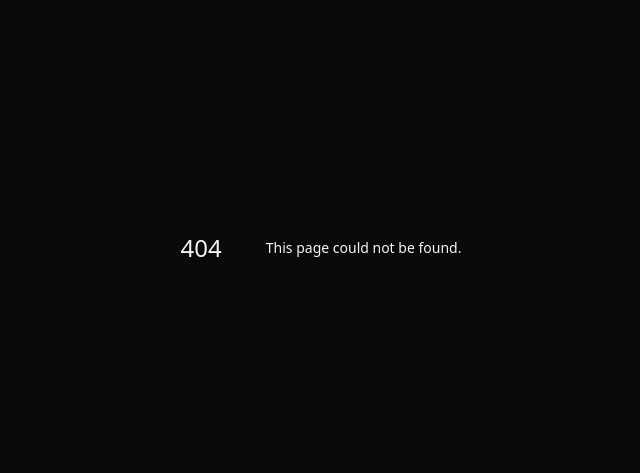
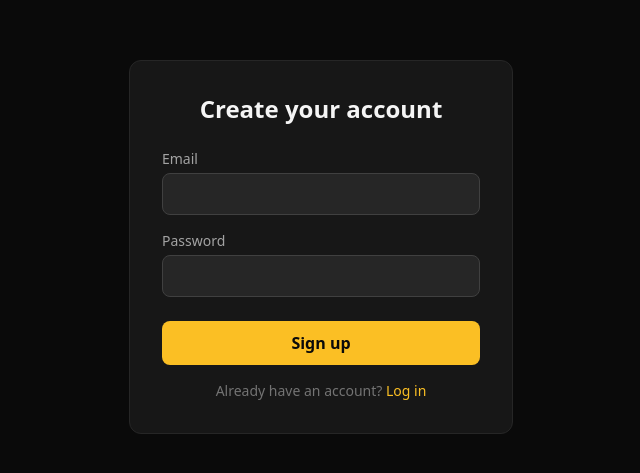
Before and after one commit to hergame-tech/sceneforge, a Next.js app: page /signup in a window 1280 px wide. Before the commit this address had no page. Shown: the part 153-626 px from the top of the page, without its empty margins (319-959 px from the left). Built offline with nearby package versions, Linux system fonts and the light colour scheme.

Commit message:
Create page.tsx

```diff
--- /dev/null
+++ b/app/signup/page.tsx
@@ -0,0 +1,66 @@
+"use client";
+import { useState } from "react";
+import { useRouter } from "next/navigation";
+import { supabaseBrowser } from "@/lib/supabase";
+import Link from "next/link";
+
+export default function SignupPage() {
+  const [email, setEmail] = useState("");
+  const [password, setPassword] = useState("");
+  const [error, setError] = useState("");
+  const [loading, setLoading] = useState(false);
+  const router = useRouter();
+
+  async function handleSignup(e: React.FormEvent) {
+    e.preventDefault();
+    setError("");
+    setLoading(true);
+    const supabase = supabaseBrowser();
+    const { error } = await supabase.auth.signUp({ email, password });
+    setLoading(false);
+    if (error) {
+      setError(error.message);
+      return;
+    }
+    router.push("/dashboard");
+  }
+
+  return (
+    <main className="min-h-screen flex items-center justify-center px-6">
+      <form onSubmit={handleSignup} className="w-full max-w-sm bg-neutral-900 border border-neutral-800 rounded-xl p-8">
+        <h1 className="text-2xl font-bold mb-6 text-center">Create your account</h1>
+        {error && <p className="text-red-400 text-sm mb-4">{error}</p>}
+        <label className="block text-sm mb-1 text-neutral-400">Email</label>
+        <input
+          type="email"
+          required
+          value={email}
+          onChange={(e) => setEmail(e.target.value)}
+          className="w-full mb-4 px-3 py-2 rounded-lg bg-neutral-800 border border-neutral-700 focus:outline-none focus:border-amber-400"
+        />
+        <label className="block text-sm mb-1 text-neutral-400">Password</label>
+        <input
+          type="password"
+          required
+          minLength={6}
+          value={password}
+          onChange={(e) => setPassword(e.target.value)}
+          className="w-full mb-6 px-3 py-2 rounded-lg bg-neutral-800 border border-neutral-700 focus:outline-none focus:border-amber-400"
+        />
+        <button
+          type="submit"
+          disabled={loading}
+          className="w-full bg-amber-400 text-neutral-950 font-semibold py-2.5 rounded-lg hover:bg-amber-300 disabled:opacity-50"
+        >
+          {loading ? "Creating account..." : "Sign up"}
+        </button>
+        <p className="text-sm text-neutral-500 text-center mt-4">
+          Already have an account?{" "}
+          <Link href="/login" className="text-amber-400">
+            Log in
+          </Link>
+        </p>
+      </form>
+    </main>
+  );
+}
```
